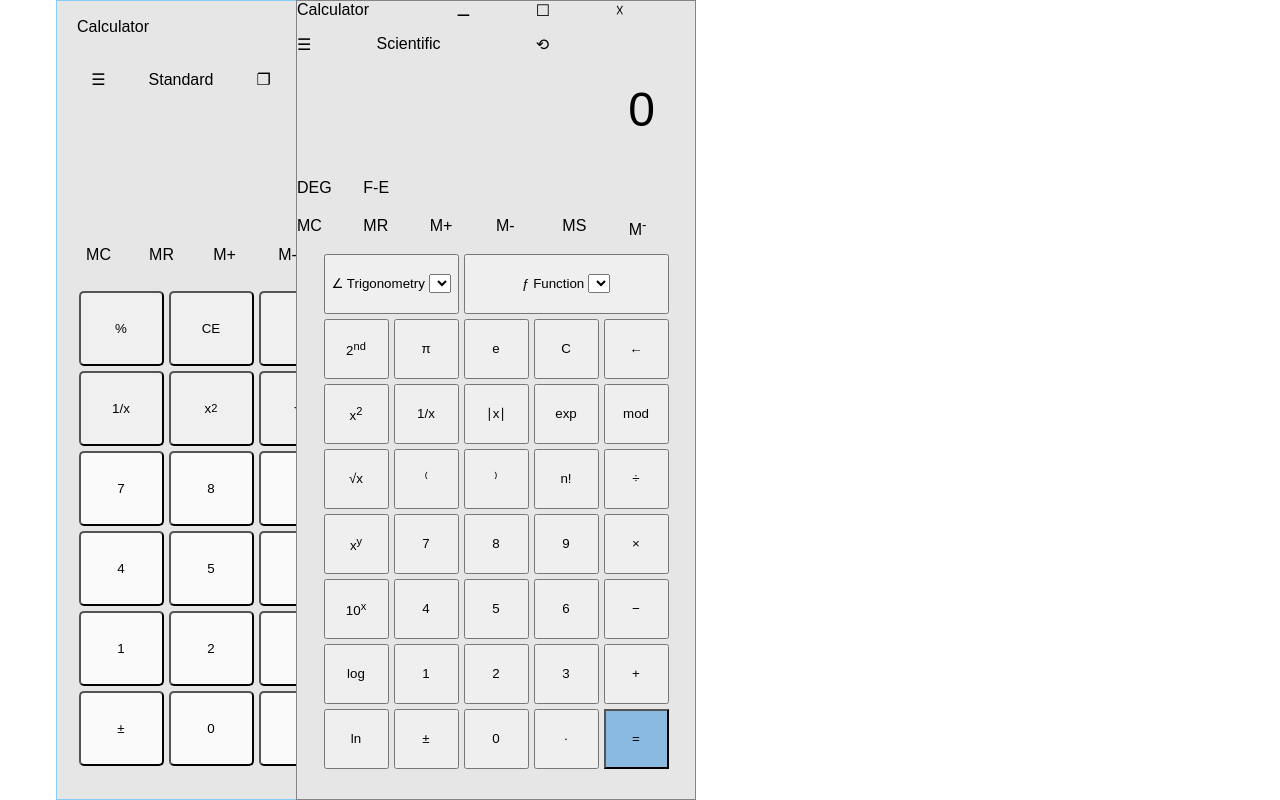
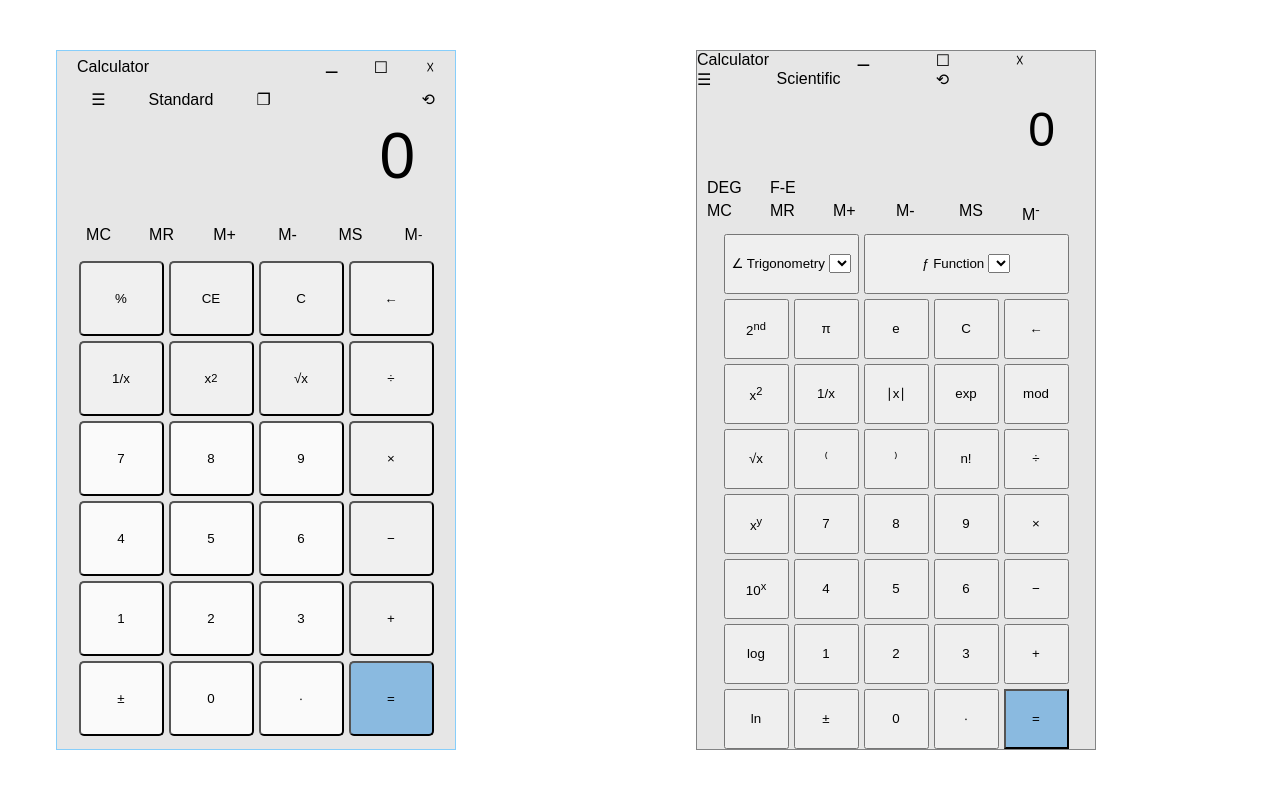
Before and after one commit to LiudmilaTerzi/Liudmila-frontend, a plain HTML site: page grid/calculator.html in a window 1280 px wide. Drawn offline with Linux system fonts and the light colour scheme.

Commit message:
css-grid: made changhes on style calculator2

```diff
--- a/grid/calculator.css
+++ b/grid/calculator.css
@@ -11,7 +11,7 @@
     left: 20%;
     transform: translate(-50%, -50%);
     width: 400px;
-    height: 800px;
+    height: 700px;
     background-color: #E6E6E6;
     font-family: arial,sans-serif;
     display: grid;
--- a/grid/calculator.html
+++ b/grid/calculator.html
@@ -6,6 +6,7 @@
         <link rel="stylesheet" href="calculator2.css">
     </head>
     <body>
+        <div class="container">
         <section class="calculator1">
             <div class="nest1">
                 <div class="row1">Calculator</div>
@@ -126,6 +127,7 @@
                 </div>
 
             </section>
+        </div>
 
     </body>
 </html>
--- a/grid/calculator2.css
+++ b/grid/calculator2.css
@@ -3,10 +3,10 @@
     border: 1px solid rgb(131, 132, 133);
     position: absolute;
     top: 50%;
-    right: 30%;
+    left: 70%;
     transform: translate(-50%, -50%);
     width: 400px;
-    height: 800px;
+    height: 700px;
     background-color: #E6E6E6;
     font-family: arial,sans-serif;
     display: grid;
@@ -46,6 +46,8 @@
     display: grid;
     grid-template-rows: 1fr 1fr;
     grid-template-columns:repeat(6, 1fr);
+    justify-content: center;
+    margin: 10px;
 }
 .text1 {
     grid-row: 1/2;
@@ -62,6 +64,7 @@
     row-gap: 5px;
     column-gap: 5px;
     justify-content: center;
+    box-sizing: border-box;
 }
 .button1 {
     grid-row: 1/2;
@@ -71,3 +74,6 @@
     grid-row: 1/2;
     grid-column: 3/span 3;
 }
+.button-s:hover, .button1:hover, .buttoni:hover {
+    box-shadow: 2px 2px 6px rgba(0, 0, 0, 0.6);
+}
```
Lines whose indentation alone changed are shown as unchanged.
